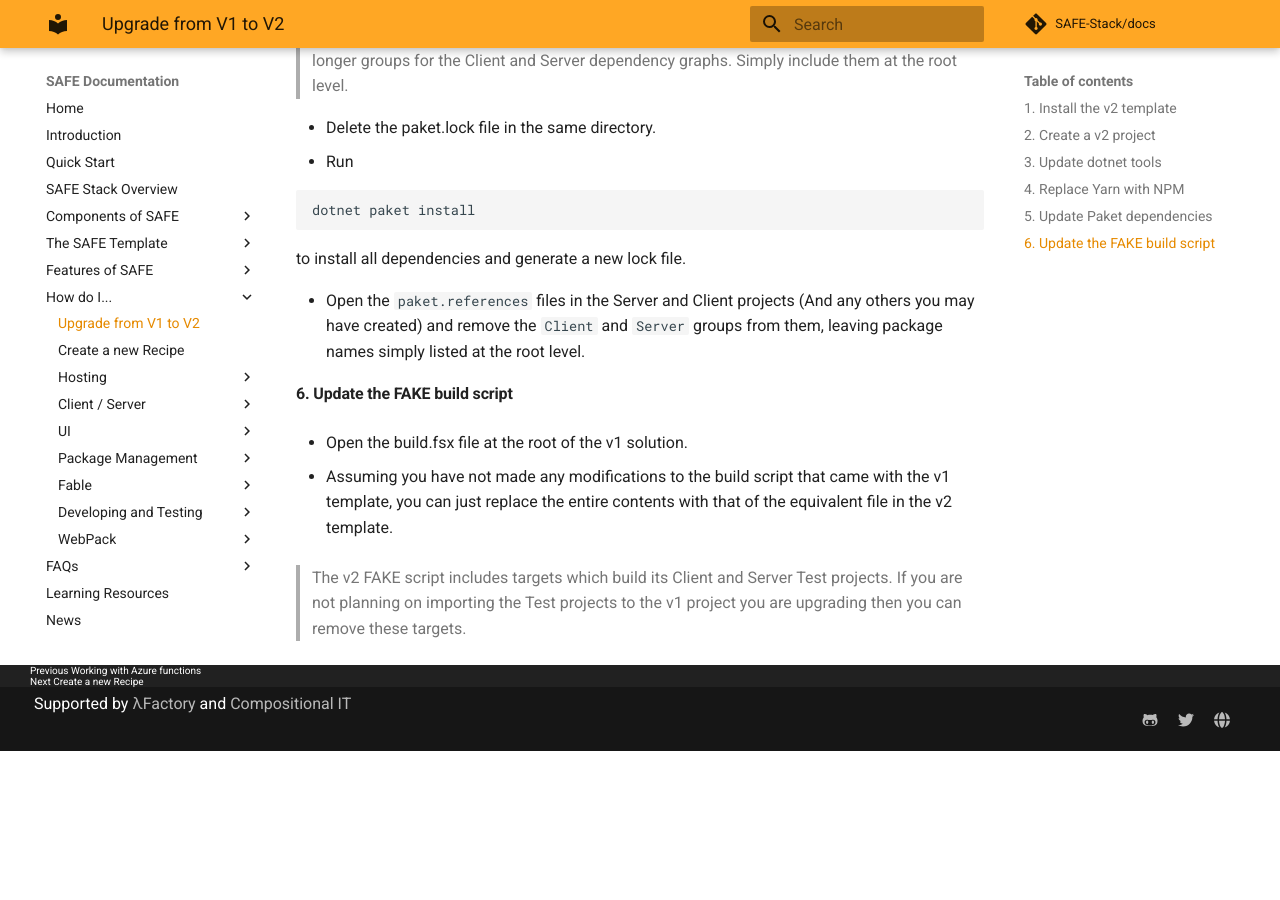
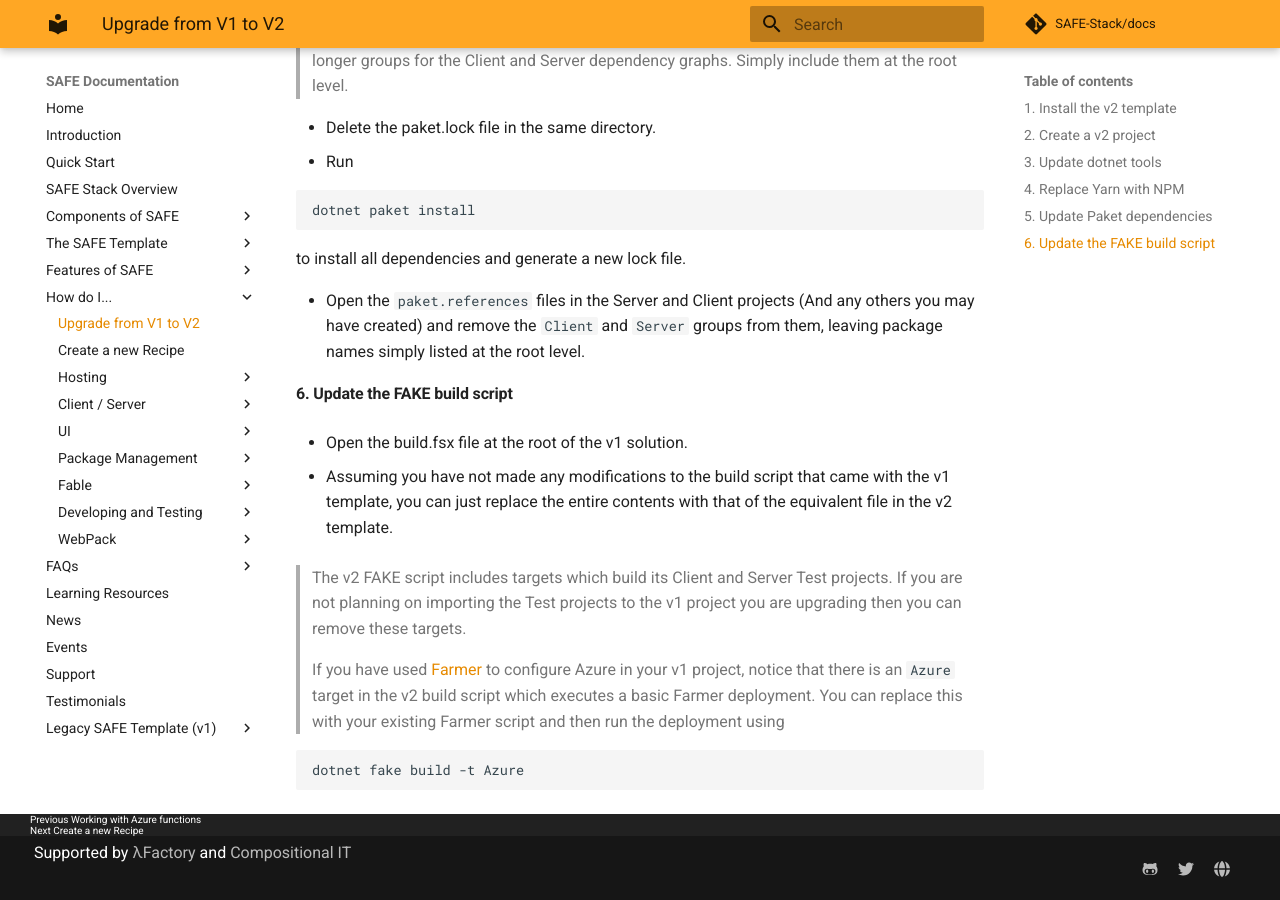
Before and after one commit to SAFE-Stack/docs, an MkDocs documentation site: the page built from docs/recipes/upgrading/v1-to-v2.md, in a window 1280 px wide and 900 px high, scrolled down 1530 px. Built offline with MkDocs 1.6.1 and Material for MkDocs 9.7.7, drawn with Linux system fonts in a browser that asks for light colours; comment, search, counter and statistics services are not loaded; before the commit the page ends 2281 px from its top, so only the background shows below that.

Commit message:
Farmer with Azure target

````diff
--- a/docs/recipes/upgrading/v1-to-v2.md
+++ b/docs/recipes/upgrading/v1-to-v2.md
@@ -57,7 +57,7 @@
 
 - Delete the paket.lock file in the same directory.
 - Run
-```fsharp
+```powershell
 dotnet paket install
 ```
 to install all dependencies and generate a new lock file.
@@ -71,3 +71,8 @@
 - Assuming you have not made any modifications to the build script that came with the v1 template, you can just replace the entire contents with that of the equivalent file in the v2 template.
 
 > The v2 FAKE script includes targets which build its Client and Server Test projects. If you are not planning on importing the Test projects to the v1 project you are upgrading then you can remove these targets.
+
+> If you have used [Farmer](https://compositionalit.github.io/farmer/) to configure Azure in your v1 project, notice that there is an `Azure` target in the v2 build script which executes a basic Farmer deployment. You can replace this with your existing Farmer script and then run the deployment using
+```powershell
+dotnet fake build -t Azure
+```
````
